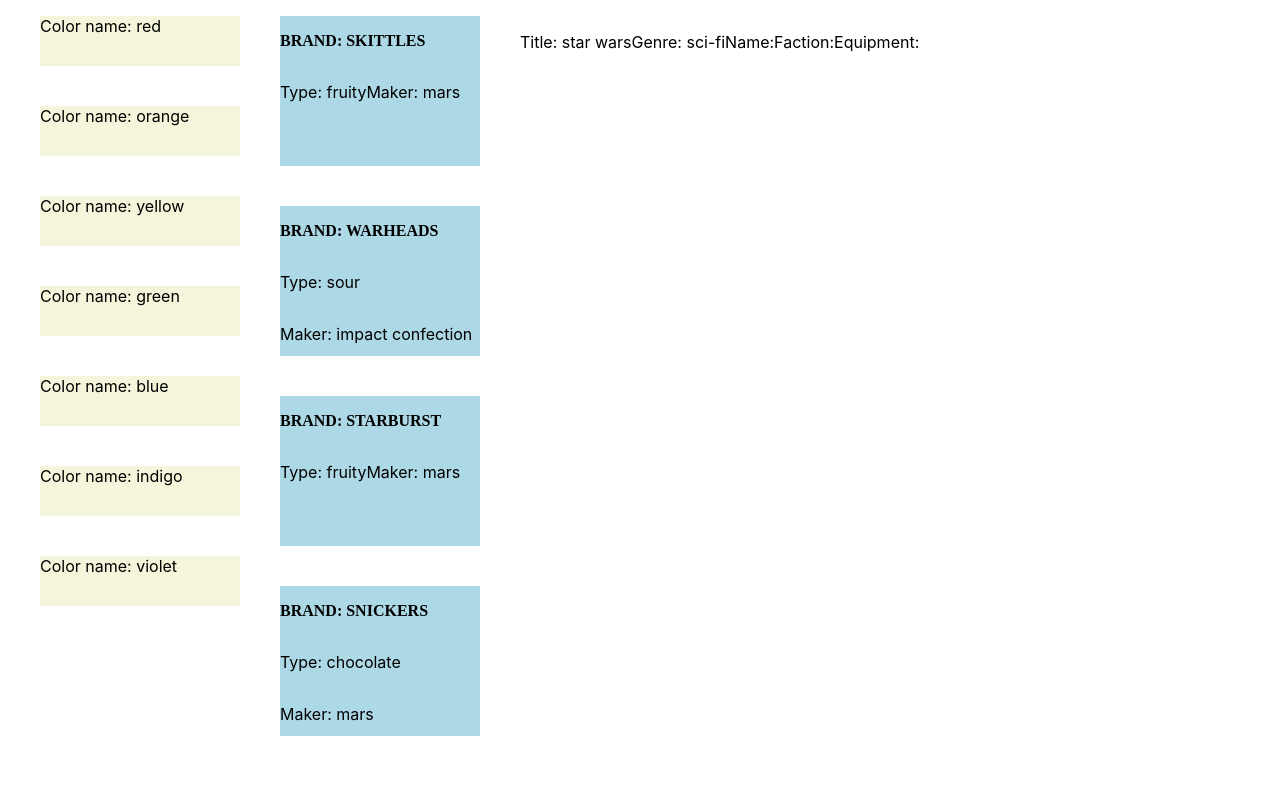
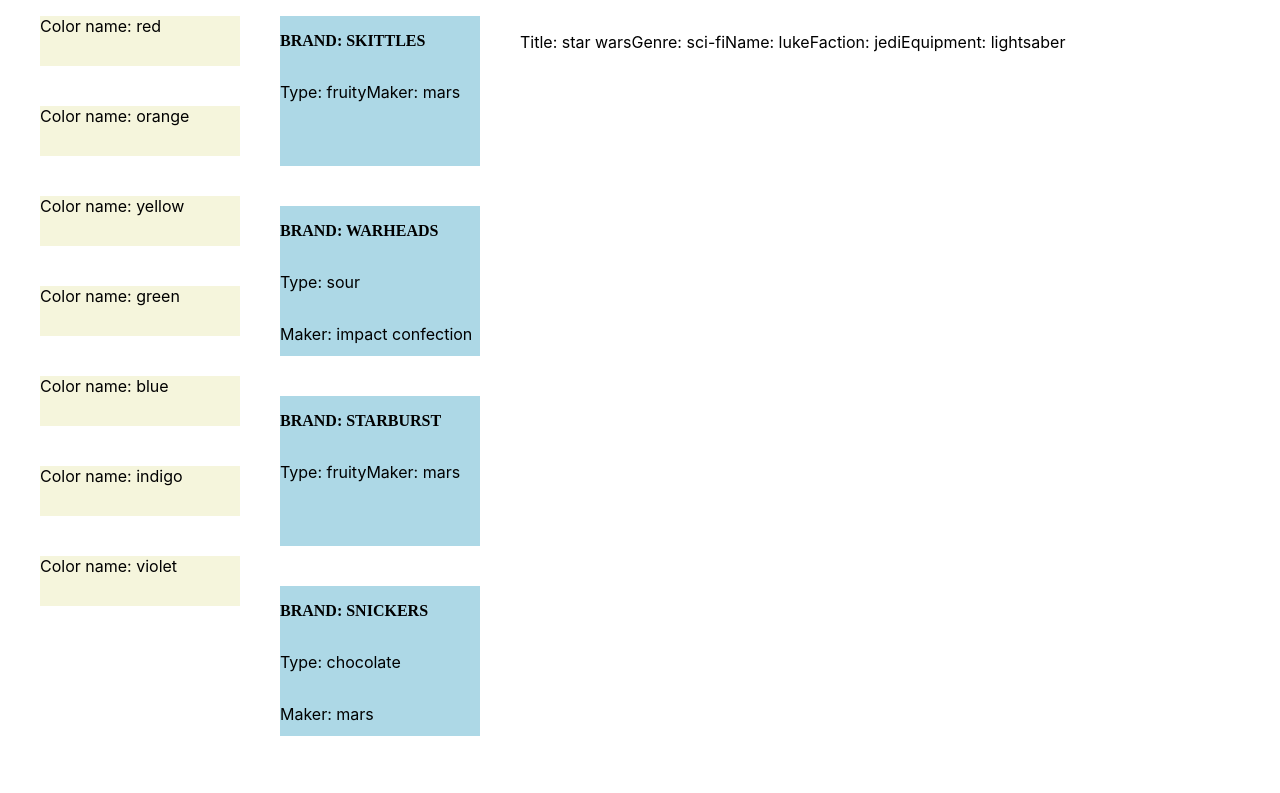
Before and after one commit to Benatovich/react-display-a-list-practice, a React (Create React App) app: page / in a window 1280 px wide. Shown: the top 793 px of the page. Built offline with nearby package versions, Linux system fonts and the light colour scheme.

Commit message:
three down, one to go

```diff
--- a/src/3 (IPs)/IPItem.js
+++ b/src/3 (IPs)/IPItem.js
@@ -1,14 +1,14 @@
 // import './IPItem.css';
-export default function IPItem(props) {
+export default function IPItem({ title, genre, protagonist }) {
     // cool zone
   return (
     <div className='ip-item'>
-      <p className='title'>Title: {props.title}</p>
-      <p className='genre'>Genre: {props.genre}</p>
+      <p className='title'>Title: {title}</p>
+      <p className='genre'>Genre: {genre}</p>
       <div className='protagonist'>
-        <p className='name'>Name: {props.protagonist.name}</p>
-        <p className='faction'>Faction: {props.protagonist.faction}</p>
-        <p className='equipment'>Equipment: {props.protagonist.equipment}</p>
+        <p className='name'>Name: {protagonist.name}</p>
+        <p className='faction'>Faction: {protagonist.faction}</p>
+        <p className='equipment'>Equipment: {protagonist.equipment}</p>
       </div>
     </div>
   );
--- a/src/3 (IPs)/IPList.js
+++ b/src/3 (IPs)/IPList.js
@@ -2,12 +2,12 @@
 import IPItem from './IPItem';
 // import './IPList.css';
 
-export default function IPList(props) {
+export default function IPList({ ips }) {
 //   console.log(props.IPs);
-  const ipsEl = props.IPs.map((ip, i) => {
+  const ipsEl = ips.map((ip, i) => {
     // console.log(ip.protagonist.name, 'ip');
     return (
-      <IPItem key={`${ip.title} + ${i}`} title={ip.title} genre={ip.genre} protagonist name={ip.protagonist.name} />
+      <IPItem key={`${ip.title} + ${i}`} {...ip} />
     );
   }
   );
--- a/src/3 (IPs)/ip-data.js
+++ b/src/3 (IPs)/ip-data.js
@@ -1,6 +1,6 @@
 // render list of objects where one property is a nested object
 
-export const IPs = [
+export const ips = [
   {
     title: 'star wars',
     genre: 'sci-fi',
--- a/src/App.js
+++ b/src/App.js
@@ -4,7 +4,7 @@
 import CandiesList from './2 (candies)/CandiesList';
 import { candies } from './2 (candies)/candies-data';
 import IPList from './3 (IPs)/IPList';
-import { IPs } from './3 (IPs)/ip-data';
+import { ips } from './3 (IPs)/ip-data';
 
 function App() {
   return (
@@ -12,7 +12,7 @@
       {/* Render all your lists here. Pass the arrays as props. */}
       <ColorsList colors={colors}/>
       <CandiesList candies={candies}/>
-      <IPList IPs={IPs}/>
+      <IPList ips={ips}/>
     </div>
   );
 }
```
